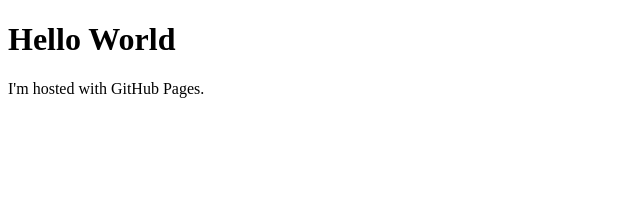
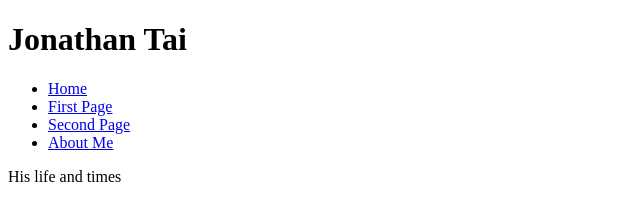
Before and after one commit to JayLTai/jonnyrules96.github.io, a plain HTML site: page index.html in a window 1280 px wide. Shown: the whole page, without its empty margins (0-640 px from the left). Drawn offline with Linux system fonts and the light colour scheme.

Commit message:
Added some template stuff and a stylesheet

```diff
--- a/index.html
+++ b/index.html
@@ -1,7 +1,17 @@
 <!DOCTYPE html>
 <html>
 <body>
-<h1>Hello World</h1>
-<p>I'm hosted with GitHub Pages.</p>
+
+<h1>Jonathan Tai</h1>
+
+<ul id="nav">
+    <li><a href="Home">Home</a></li>
+    <li><a href="Blog">First Page</a></li>
+    <li><a href="Projects">Second Page</a></li>
+    <li><a href="About">About Me</a></li>
+</ul>
+
+<p id="subheader">His life and times</p>
+
 </body>
 </html>
--- /dev/null
+++ b/style.css
@@ -0,0 +1,13 @@
+h1{
+	color: blue;
+}
+
+#subheader{
+	text-align: right;
+	color: orange;
+}
+
+p {
+	text-align: justify
+	margin: 0 20%;
+ }
```
